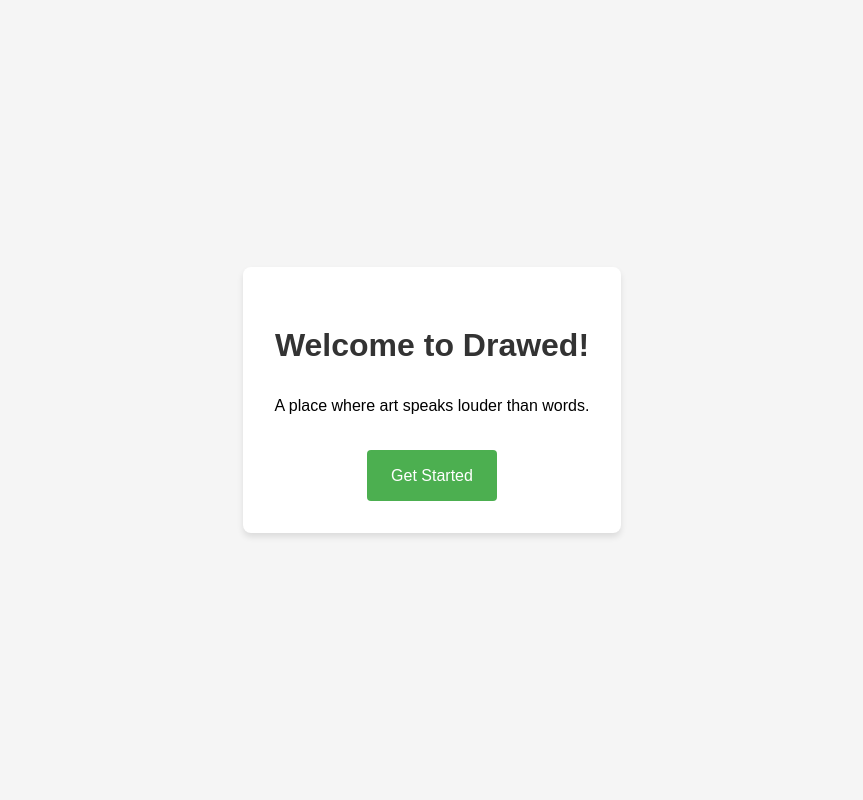
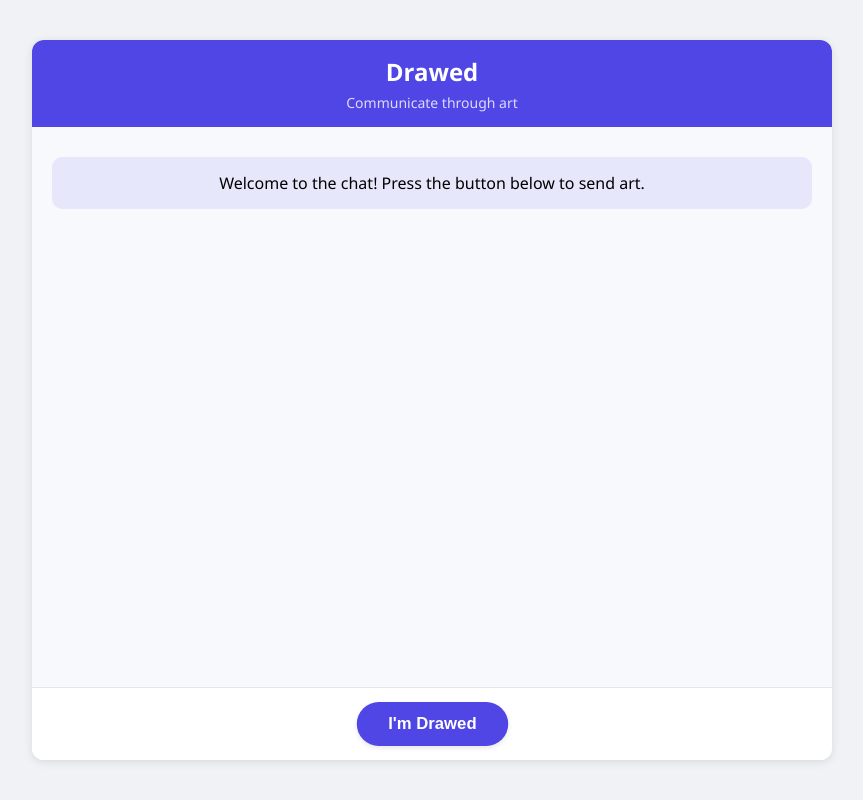
Before and after one commit to Santiagocetran/drawed, a Flask app: page / in a window 1280 px wide. Shown: the whole page, without its empty margins (208-1071 px from the left). Run offline with Flask 3, Linux system fonts and the light colour scheme.

Commit message:
i'm Drawed button

```diff
--- a/app/static/css/main.css
+++ b/app/static/css/main.css
@@ -1,39 +1,107 @@
-body {
-    font-family: Arial, sans-serif;
-    line-height: 1.6;
+/* Base styles */
+* {
     margin: 0;
     padding: 0;
+    box-sizing: border-box;
+}
+
+body {
+    font-family: 'Segoe UI', Tahoma, Geneva, Verdana, sans-serif;
+    background-color: #f0f2f5;
+    height: 100vh;
     display: flex;
     justify-content: center;
     align-items: center;
-    min-height: 100vh;
-    background-color: #f5f5f5;
 }
 
-.container {
+/* Chat container */
+.chat-container {
+    width: 90%;
     max-width: 800px;
-    padding: 2rem;
-    text-align: center;
-    background: white;
-    border-radius: 8px;
-    box-shadow: 0 4px 6px rgba(0,0,0,0.1);
+    height: 90vh;
+    background-color: #fff;
+    border-radius: 12px;
+    box-shadow: 0 2px 10px rgba(0, 0, 0, 0.1);
+    display: flex;
+    flex-direction: column;
+    overflow: hidden;
 }
 
-h1 {
-    color: #333;
+/* Chat header */
+.chat-header {
+    background-color: #4f46e5;
+    color: white;
+    padding: 15px 20px;
+    text-align: center;
 }
 
-.btn {
-    display: inline-block;
-    background: #4CAF50;
-    color: white;
-    padding: 0.8rem 1.5rem;
-    text-decoration: none;
-    border-radius: 4px;
-    margin-top: 1rem;
-    transition: background 0.3s;
+.chat-header h1 {
+    font-size: 24px;
+    margin-bottom: 5px;
 }
 
-.btn:hover {
-    background: #45a049;
+.chat-header p {
+    font-size: 14px;
+    opacity: 0.8;
 }
+
+/* Messages area */
+.messages-container {
+    flex: 1;
+    padding: 20px;
+    overflow-y: auto;
+    background-color: #f7f9fc;
+    display: flex;
+    flex-direction: column;
+}
+
+.welcome-message {
+    background-color: rgba(79, 70, 229, 0.1);
+    padding: 15px;
+    border-radius: 10px;
+    text-align: center;
+    margin: 10px 0;
+}
+
+/* Chat controls */
+.chat-controls {
+    padding: 15px;
+    background-color: white;
+    border-top: 1px solid #e5e7eb;
+    display: flex;
+    justify-content: center;
+}
+
+.send-art-button {
+    background-color: #4f46e5;
+    color: white;
+    border: none;
+    border-radius: 50px;
+    padding: 12px 30px;
+    font-size: 16px;
+    font-weight: 600;
+    cursor: pointer;
+    transition: all 0.2s ease;
+    box-shadow: 0 2px 5px rgba(0, 0, 0, 0.1);
+}
+
+.send-art-button:hover {
+    background-color: #4338ca;
+    transform: translateY(-2px);
+    box-shadow: 0 4px 8px rgba(0, 0, 0, 0.15);
+}
+
+.send-art-button:active {
+    transform: translateY(0);
+}
+
+/* Add a simple animation for the button */
+@keyframes pulse {
+    0% { transform: scale(1); }
+    50% { transform: scale(1.05); }
+    100% { transform: scale(1); }
+}
+
+.send-art-button {
+    animation: pulse 2s infinite;
+}
--- a/app/static/js/main.js
+++ b/app/static/js/main.js
@@ -0,0 +1,11 @@
+document.addEventListener('DOMContentLoaded', function() {
+    // Get the button element
+    const sendArtButton = document.getElementById('send-art-btn');
+
+    // Add click event listener
+    sendArtButton.addEventListener('click', function() {
+        console.log('I\'m Drawed button clicked!');
+        // This is just a placeholder for now
+        // Later, this will trigger the WebSocket event to send art
+    });
+});
--- a/app/templates/index.html
+++ b/app/templates/index.html
@@ -7,10 +7,22 @@
     <link rel="stylesheet" href="{{ url_for('static', filename='css/main.css') }}">
 </head>
 <body>
-    <div class="container">
-        <h1>Welcome to Drawed!</h1>
-        <p>A place where art speaks louder than words.</p>
-        <a href="{{ url_for('views.index') }}" class="btn">Get Started</a>
+    <div class="chat-container">
+        <div class="chat-header">
+            <h1>Drawed</h1>
+            <p>Communicate through art</p>
+        </div>
+
+        <div class="messages-container">
+            <div class="welcome-message">
+                <p>Welcome to the chat! Press the button below to send art.</p>
+            </div>
+            <!-- Message area will be populated with art stickers -->
+        </div>
+
+        <div class="chat-controls">
+            <button id="send-art-btn" class="send-art-button">I'm Drawed</button>
+        </div>
     </div>
 
     <script src="{{ url_for('static', filename='js/main.js') }}"></script>
```
